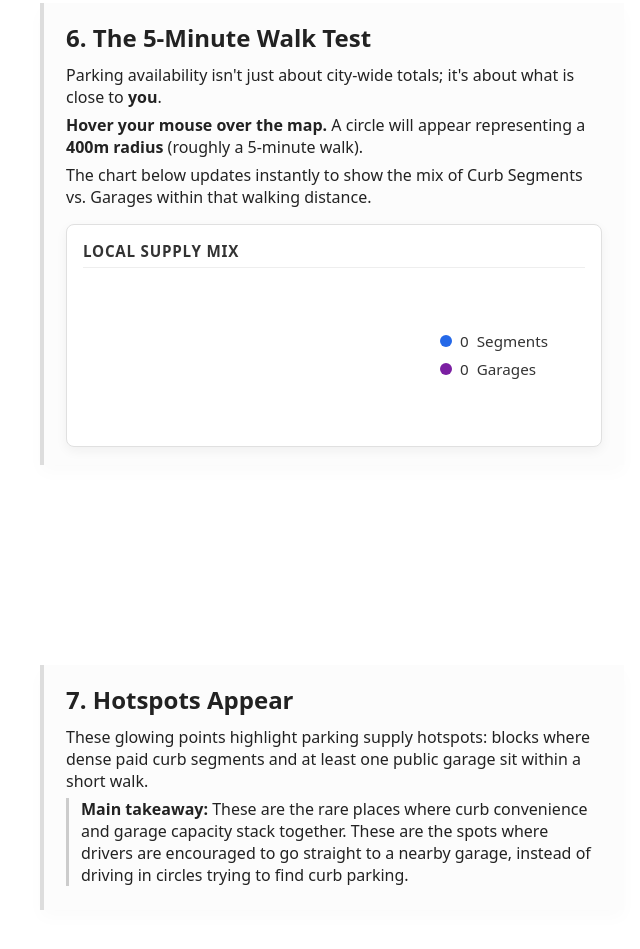
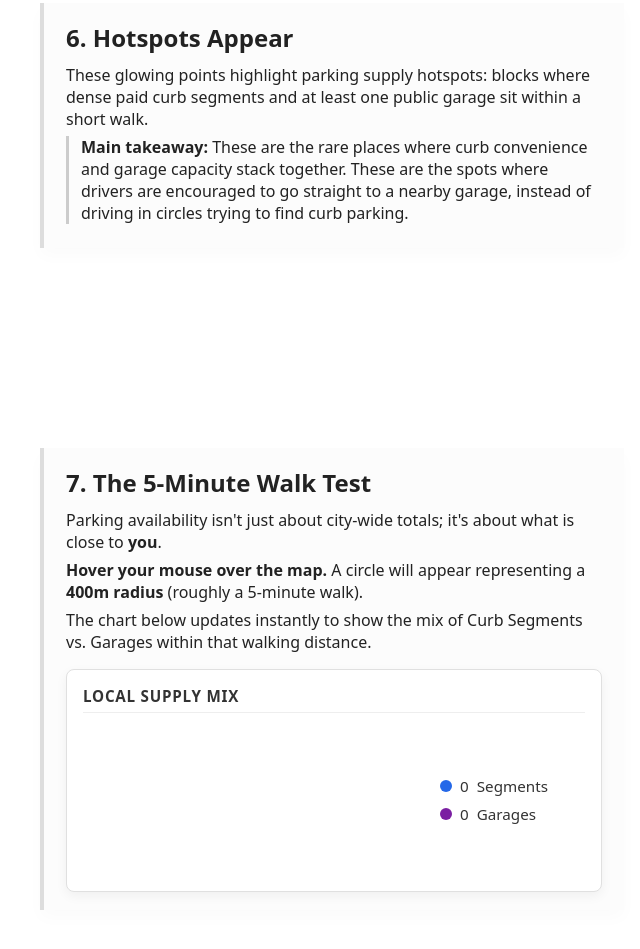
Before and after one commit to hiitsme3/-seattle-parking-availability-visualization, a plain HTML site: page public/index.html in a window 1280 px wide. Shown: the part 2592-3541 px from the top of the page, without its empty margins (628-1268 px from the left). Drawn offline with nearby package versions, Linux system fonts and the light colour scheme; a script that the page names is missing.

Commit message:
switched

```diff
--- a/public/index.html
+++ b/public/index.html
@@ -374,9 +374,19 @@
         </p>
       </div>
 
+      <div class="step" data-step="7">
+        <h2>6. Hotspots Appear</h2>
+        <p>
+          These glowing points highlight parking supply hotspots: blocks where dense paid curb segments and at least one public garage sit within a short walk.
+        </p>
+        <p class="main-takeaway">
+          <strong>Main takeaway:</strong> These are the rare places where curb convenience and garage capacity stack together. These are the spots where drivers are encouraged to go straight to a nearby garage, instead of driving in circles trying to find curb parking.
+        </p>
+      </div>
+
       <!-- Step 6: NEW Radius Tool -->
       <div class="step" data-step="6">
-        <h2>6. The 5-Minute Walk Test</h2>
+        <h2>7. The 5-Minute Walk Test</h2>
         <p>
           Parking availability isn't just about city-wide totals; it's about what is close to <strong>you</strong>.
         </p>
@@ -408,15 +418,7 @@
         </div>
       </div>
 
-      <div class="step" data-step="7">
-        <h2>7. Hotspots Appear</h2>
-        <p>
-          These glowing points highlight parking supply hotspots: blocks where dense paid curb segments and at least one public garage sit within a short walk.
-        </p>
-        <p class="main-takeaway">
-          <strong>Main takeaway:</strong> These are the rare places where curb convenience and garage capacity stack together. These are the spots where drivers are encouraged to go straight to a nearby garage, instead of driving in circles trying to find curb parking.
-        </p>
-      </div>
+
 
       <div class="step" data-step="8">
         <h2>8. Zooming into Downtown</h2>
```
